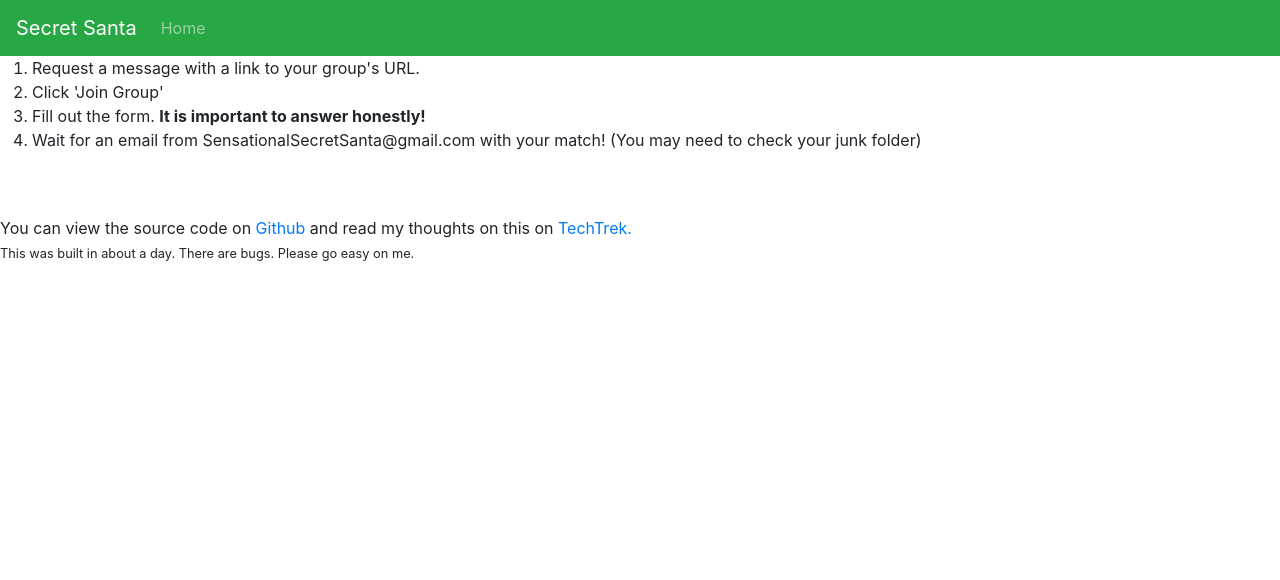
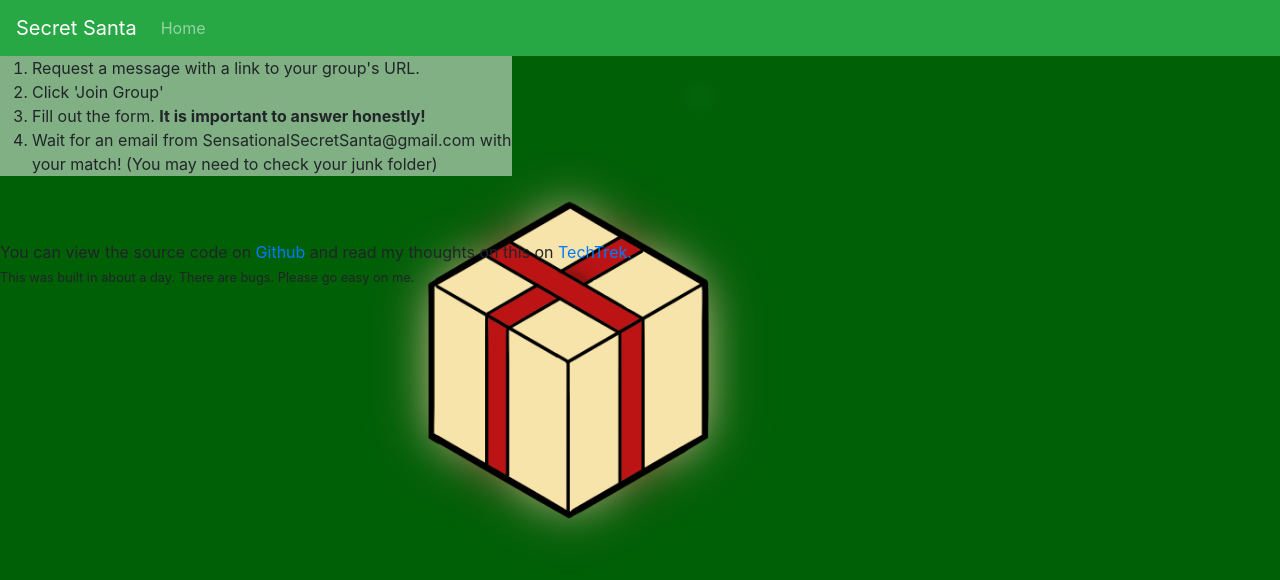
Before and after one commit to allisontharp/SecretSanta, an Angular app: page / in a window 1280 px wide. Shown: the top 580 px of the page. Built offline with nearby package versions, Linux system fonts and the light colour scheme.

Commit message:
background and styling

```diff
--- a/src/app/admin/admin.component.css
+++ b/src/app/admin/admin.component.css
@@ -0,0 +1,4 @@
+.transp {
+    background: rgba(255,255,255,.5);
+    width:40%;
+}
--- a/src/app/admin/admin.component.html
+++ b/src/app/admin/admin.component.html
@@ -1,22 +1,13 @@
-<div class="card card--body card--filter">
-    <!-- Filter Bar -->
-    <div class="card card--body card--filter">
-        <!-- Right Side -->
-        <div class="display-flex flex-flow-row flex-fill-0-1 margin-l-auto">
-            <div class="form-field display-inline-flex flex-flow-column justify-content-center margin-l-2 margin-r-0">
-                <div class="margin-t-auto">
+<br>
+<div class="col-lg-2 padding-b-5">
     <app-add-group></app-add-group>
-                </div>
-            </div>
-        </div>
-    </div>
 </div>
 
 
+
 <!-- Cards  -->
-<div class="card-deck" style="margin-left: 5px; margin-top: 25px">
-        <div class="col-xs-2 col-sm2 col-md-2 col-lg-2 col-xl-2 padding-b-5"
-        *ngFor="let group of groups">
+<div class="card-deck" style="margin-top: 25px">
+    <div class="col-xs-2 col-sm2 col-md-2 col-lg-2 col-xl-2 padding-b-5" *ngFor="let group of groups">
         <div class="card" style="width: 18rem;">
             <div class="card-body">
                 <h5 class="card-title"><a href="/Group/{{group.groupName}}" class="card-link">{{group.groupName}}</a></h5>
--- a/src/app/app.component.css
+++ b/src/app/app.component.css
@@ -0,0 +1,7 @@
+html {
+    height:40em;
+    background-size:cover;
+    width:auto;
+    background-image:url('../assets/background.png');
+    background-position:50% 50%;
+  }
--- a/src/app/app.component.html
+++ b/src/app/app.component.html
@@ -13,4 +13,5 @@
     </div>
 </nav>
 
+
 <router-outlet></router-outlet>
--- a/src/app/home/home.component.css
+++ b/src/app/home/home.component.css
@@ -0,0 +1,4 @@
+.transp {
+    background: rgba(255,255,255,.5);
+    width:40%;
+}
--- a/src/app/home/home.component.html
+++ b/src/app/home/home.component.html
@@ -1,10 +1,12 @@
-<ol>
-    <li>Request a message with a link to your group's URL.</li>
-    <li>Click 'Join Group'</li>
-    <li>Fill out the form. <b>It is important to answer honestly!</b></li>
-    <li>Wait for an email from SensationalSecretSanta@gmail.com with your match! (You may need to check your junk folder)</li>
-</ol>
-
+<div class="transp">
+    <ol>
+        <li>Request a message with a link to your group's URL.</li>
+        <li>Click 'Join Group'</li>
+        <li>Fill out the form. <b>It is important to answer honestly!</b></li>
+        <li>Wait for an email from SensationalSecretSanta@gmail.com with your match! (You may need to check your junk
+            folder)</li>
+    </ol>
+</div>
 <br>
 <br>
 You can view the source code on <a href='https://github.com/allisontharp/SecretSanta'>Github</a> and read my thoughts
--- a/src/app/join-group/join-group.component.html
+++ b/src/app/join-group/join-group.component.html
@@ -1,6 +1,10 @@
-<p></p>
+<br>
+<div class="col-lg-2 padding-b-5">
     <app-form [groupName]="groupName"></app-form>
-<div class="card-deck" style="margin-left: 5px; margin-top: 25px">
+</div>
+
+<div class="card-deck" style="margin-top: 25px">
+    <div class="col-lg-2 padding-b-5">
         <div class="card" style="width: 18rem;">
             <div class="card-body">
                 <h5 class="card-title">{{groupDetails.groupName}}</h5>
@@ -11,11 +15,12 @@
             </div>
         </div>
     </div>
+</div>
 
 
-<p>
+<div class="col-lg-2 padding-b-5">
     <b>Current Participants: </b>
-</p>
+</div>
 
 
 
@@ -26,7 +31,10 @@
 </div>
 
 <div *ngIf="isAdmin===true">
-    <p><b>Current Households: </b></p>
+    <br>
+    <div class="col-lg-2 padding-b-5">
+        <b>Current Households: </b>
+    </div>
     <div class="col-xs-2 col-sm2 col-md-2 col-lg-2 col-xl-2 padding-b-5" *ngFor="let h of households">
         <ul class="list-group">
             <li class="list-group-item"><b>{{h.householdName}}:</b>
@@ -36,9 +44,12 @@
             </li>
         </ul>
     </div>
+    <div class="col-lg-2 padding-b-5">
+
         <button type="submit" class="btn btn-success" data-toggle="modal" data-target="#createHousehold">
             Create Household
         </button>
+    </div>
 
     <div class="modal fade" id="createHousehold" tabindex="-1" role="dialog" aria-labelledby="createHousehold"
         aria-hidden="true">
@@ -70,8 +81,9 @@
         </div>
     </div>
 
-    <p>
+    <br>
+    <div class="col-lg-2 padding-b-5">
         <button type="submit" class="btn btn-success" (click)="sendEmails()">Create Matches & Send Emails</button>
-    </p>
+    </div>
 
 </div>
--- a/src/styles.css
+++ b/src/styles.css
@@ -1 +1,9 @@
 /* You can add global styles to this file, and also import other style files */
+
+  body {
+    background: url('../src/assets/background.png') no-repeat center fixed;
+    -webkit-background-size: cover;
+    -moz-background-size: cover;
+    -o-background-size: cover;
+    background-size: cover;
+  }
```
Also changed, not shown: src/assets/background.png (added), 4 other files (tests, documents, lock files or other folders). Lines whose indentation alone changed are shown as unchanged.
